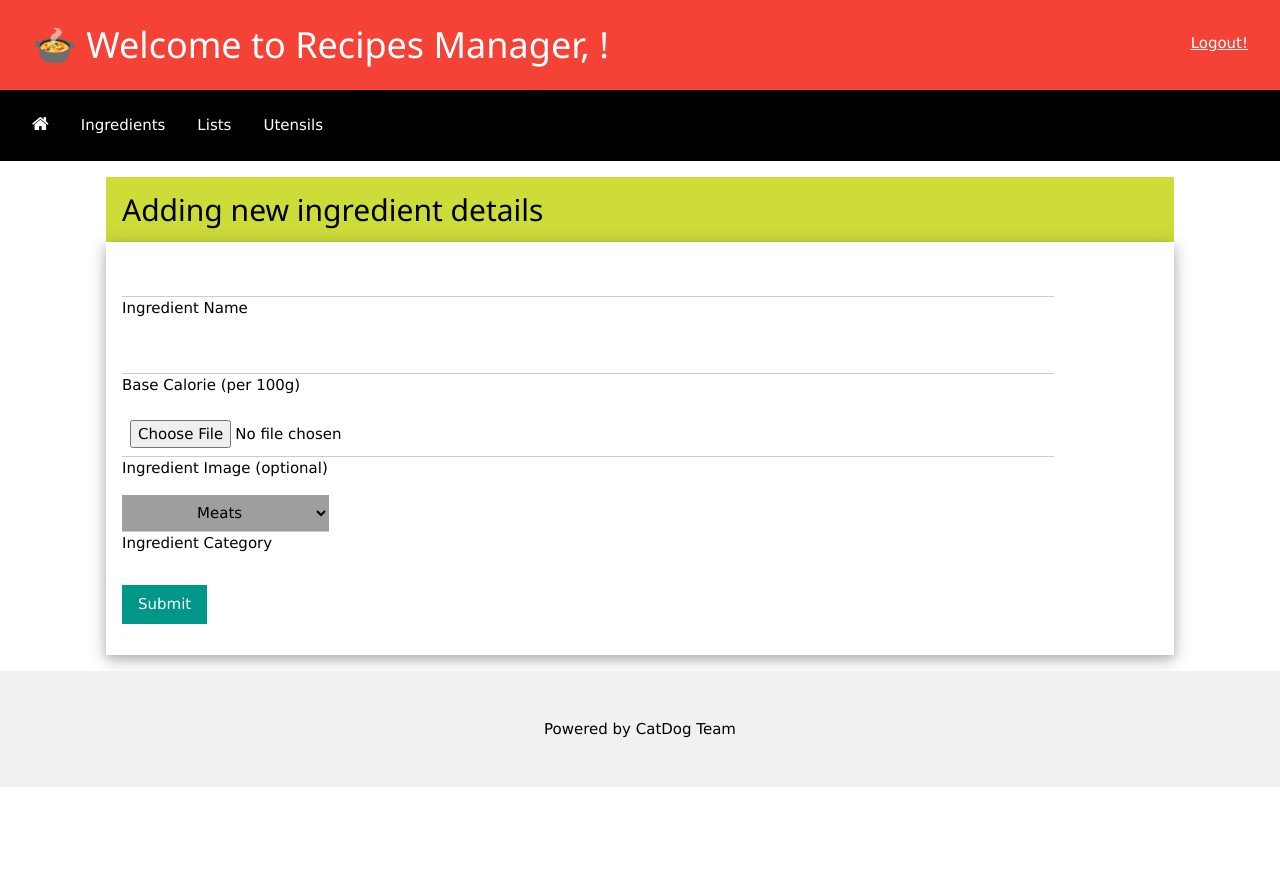
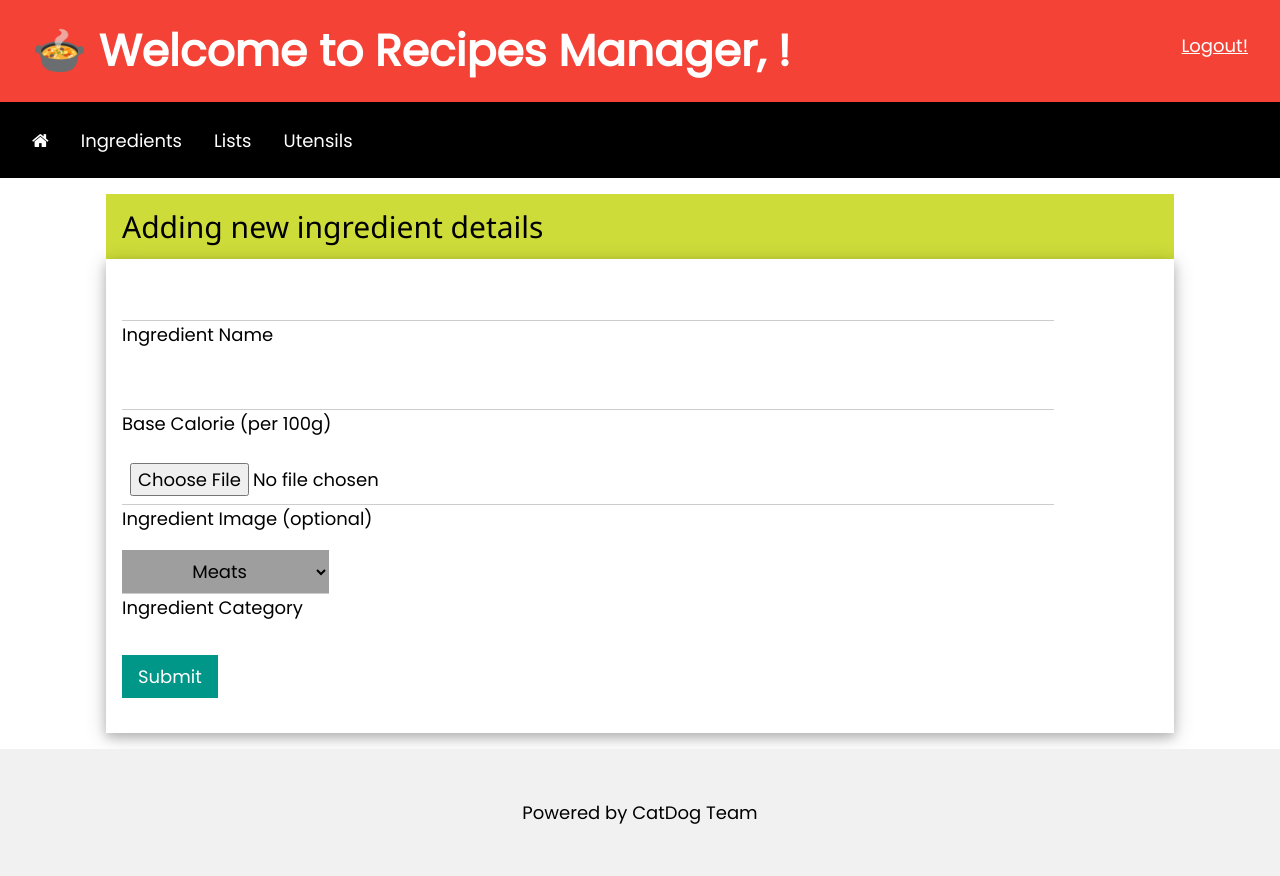
Before and after one commit to PooriaT/CookingRobotRecipeManager, a Django app: page /ingredient/newitem/ in a window 1280 px wide. Before the commit the page ends 787 px from the top, so only its background shows below. Run offline with Django 4.2, Linux system fonts and the light colour scheme; a user stored in the database is signed in; data comes from the database, SQL or seed files in the repository.

Commit message:
Major CSS and HTML Changes

```diff
--- a/cookingRobot/recipeManager/templates/recipeManager/index.html
+++ b/cookingRobot/recipeManager/templates/recipeManager/index.html
@@ -21,7 +21,7 @@
     <body>
 
         <!-- Header -->
-        <header class="w3-container w3-bar w3-cyan">
+        <header class="w3-container w3-bar w3-red">
             <h1 class="w3-bar-item">&#127858 Welcome to Recipes Manager{{name}}!</h1>
             {% if loginStat %}
                 <div >
--- a/cookingRobot/recipeManager/templates/recipeManager/newIngredient.html
+++ b/cookingRobot/recipeManager/templates/recipeManager/newIngredient.html
@@ -6,6 +6,17 @@
         <meta name="viewport" content="width=device-width, initial-scale=1">
         <link rel="stylesheet" href="/static/recipeManager/css/w3.css">
         <link rel="stylesheet" href="https://cdnjs.cloudflare.com/ajax/libs/font-awesome/4.7.0/css/font-awesome.min.css">
+        <link href='https://fonts.googleapis.com/css?family=Poppins' rel='stylesheet'>
+        <style>
+            body {
+                font-family: 'Poppins';font-size: 18px;
+            }
+            h1 {
+
+                font-family: 'Poppins';font-size: 44px;font-weight: bold; color:#fff
+            }
+            </style>
+
     </head>
     <body>
 
@@ -22,10 +33,10 @@
         </header>
         <div class="w3-bar w3-black">
             <div class="w3-panel w3-left">
-                <a href="/" class="w3-bar-item w3-button"><i class="w3-large fa fa-home"></i></a>
-                <a href="/ingredient/" class="w3-bar-item w3-button ">Ingredients</a>
-                <a href="/list/" class="w3-bar-item w3-button">Lists</a>
-                <a href="/utensil/" class="w3-bar-item w3-button">Utensils</a>
+                <a href="/" class="w3-bar-item w3-button w3-animate-zoom w3-hover-black-three"><i class="w3-large fa fa-home"></i></a>
+                <a href="/ingredient/" class="w3-bar-item w3-button w3-animate-zoom w3-hover-black-two ">Ingredients</a>
+                <a href="/list/" class="w3-bar-item w3-button w3-animate-zoom w3-hover-black-two">Lists</a>
+                <a href="/utensil/" class="w3-bar-item w3-button w3-animate-zoom w3-hover-black-two">Utensils</a>
             </div>
         </div>
 
```
Also changed, not shown: cookingRobot/recipeManager/templates/recipeManager/ingredient.html (+16 -4 lines), cookingRobot/recipeManager/templates/recipeManager/list.html (+12 -0 lines), cookingRobot/recipeManager/templates/recipeManager/login.html (+11 -0 lines), cookingRobot/recipeManager/templates/recipeManager/newRecipe.html (+16 -4 lines), cookingRobot/recipeManager/templates/recipeManager/register.html (+12 -0 lines), cookingRobot/recipeManager/templates/recipeManager/utensil.html (+14 -3 lines).
